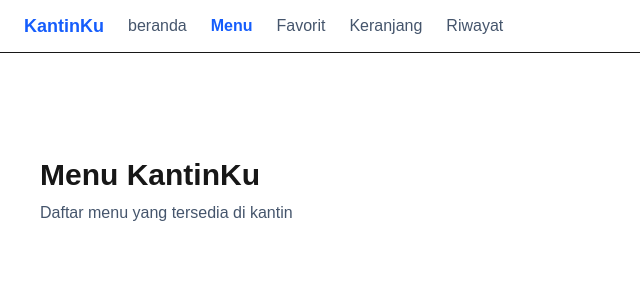
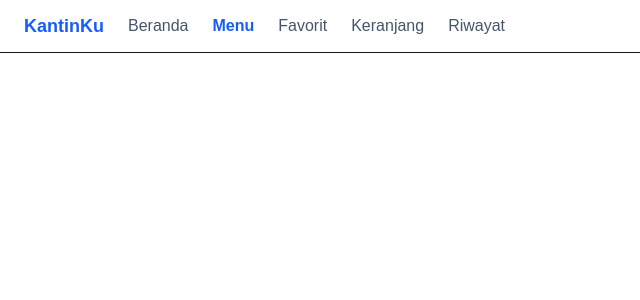
Before and after one commit to habibil1/KantinKu, a Next.js app: page /Menu in a window 1280 px wide. Shown: the top 300 px of the page, without its empty margins (0-640 px from the left). Built offline with nearby package versions, Linux system fonts and the light colour scheme.

Commit message:
Membuat menucard

```diff
--- a/app/Favorit/page.tsx
+++ b/app/Favorit/page.tsx
@@ -1,4 +1,4 @@
-export default function Menu() {
+export default function FavoritPage() {
   return (
     <main className="p-6">
       <h1 className="text-3xl font-bold">Menu Favorit</h1>
--- a/app/Keranjang/page.tsx
+++ b/app/Keranjang/page.tsx
@@ -1,7 +1,7 @@
-export default function Menu() {
+export default function KeranjangPage() {
   return (
     <main className="p-6">
-      <h1 className="text-3xl font-bold">Keranjang Kantinku</h1>
+      <h1 className="text-3xl font-bold">Keranjang KantinKu</h1>
       <p className="text-slate-600 mt-2">Keranjang kantin</p>
     </main>
   );
--- a/app/Menu/page.tsx
+++ b/app/Menu/page.tsx
@@ -1,8 +1,13 @@
-export default function Menu() {
-  return (
-    <main className="p-6">
-      <h1 className="text-3xl font-bold">Menu KantinKu</h1>
-      <p className="text-slate-600 mt-2">Daftar menu yang tersedia di kantin</p>
-    </main>
-  );
+"use client";
+
+import { useState } from "react";
+import MenuCard from "@/components/MenuCard";
+import { Menu } from "@/data/menu";
+
+export default function MenuPage() {
+  const [search, setSearch] = useState("");
+  const [urutan, setUrutan] = useState("Awal");
+  const [kategori, setKategori] = useState("Semua");
+
+  // ... (import dan fungsi MenuPage yang akan dibuat di langkah 3)
 }
--- a/app/Riwayat/page.tsx
+++ b/app/Riwayat/page.tsx
@@ -1,7 +1,7 @@
-export default function Menu() {
+export default function RiwayatPage() {
   return (
     <main className="p-6">
-      <h1 className="text-3xl font-bold">Riwaya Pesanan</h1>
+      <h1 className="text-3xl font-bold">Riwayat Pesanan</h1>
       <p className="text-slate-600 mt-2">Riwayat pesanan kantin</p>
     </main>
   );
--- /dev/null
+++ b/components/MenuCard.tsx
@@ -0,0 +1,22 @@
+import Link from "next/link";
+import { Menu } from "@/data/menu";
+export default function MenuCard({ menu }: { menu: Menu }) {
+  return (
+    <Link
+      href={`/menu/${menu.id}`}
+      className="border rounded-xl p-4 shadow-sm hover:shadow-md transition bg-white block"
+    >
+      <h3 className="font-bold text-lg">{menu.nama}</h3>
+      <p className="text-sm text-gray-500">{menu.kategori}</p>
+      <p className="text-blue-600 font-semibold mt-2">
+        Rp {menu.harga.toLocaleString("id-ID")}
+      </p>
+
+      <p
+        className={`text-sm font-medium mt-1 ${menu.stok === 0 ? "text-red-500" : "text-green-600"}`}
+      >
+        {menu.stok === 0 ? "Habis" : `Stok: ${menu.stok}`}
+      </p>
+    </Link>
+  );
+}
--- a/components/Navbar.tsx
+++ b/components/Navbar.tsx
@@ -3,32 +3,37 @@
 import Link from "next/link";
 import { usePathname } from "next/navigation";
 
-const menu = [
-  { href: "/", teks: "beranda" },
-  { href: "/Menu", teks: "Menu" },
-  { href: "/Favorit", teks: "Favorit" },
-  { href: "/Keranjang", teks: "Keranjang" },
-  { href: "/Riwayat", teks: "Riwayat" },
+const menuItems = [
+  { href: "/", teks: "Beranda" },
+  { href: "/menu", teks: "Menu" },
+  { href: "/favorit", teks: "Favorit" },
+  { href: "/keranjang", teks: "Keranjang" },
+  { href: "/riwayat", teks: "Riwayat" },
 ];
 
 export default function Navbar() {
   const pathname = usePathname();
+
   return (
     <nav className="flex items-center gap-6 border-b bg-white px-6 py-3">
       <span className="text-lg font-bold text-blue-600">KantinKu</span>
-      {menu.map((m) => (
+      {menuItems.map((m) => {
+        const isActive =
+          pathname.toLowerCase() === m.href.toLowerCase();
+        return (
           <Link
             key={m.href}
             href={m.href}
             className={
-            pathname === m.href
+              isActive
                 ? "font-semibold text-blue-600"
                 : "text-slate-600 hover:text-blue-600"
             }
           >
             {m.teks}
           </Link>
-      ))}
+        );
+      })}
     </nav>
   );
 }
--- a/data/menu.ts
+++ b/data/menu.ts
@@ -6,51 +6,54 @@ export type Menu = {
   stok: number;
 };
 
-export const Menu: Menu[] = [
+export const menu: Menu[] = [
   {
     id: 1,
-    nama: "Nasi Goreng spesial",
+    nama: "Nasi Goreng",
     kategori: "Makanan",
-    harga: 12000,
-    stok: 15,
+    harga: 15000,
+    stok: 10,
   },
   {
     id: 2,
-    nama: "Es Teh Manis",
-    kategori: "Minuman",
-    harga: 3000,
-    stok: 40,
+    nama: "Mie Goreng",
+    kategori: "Makanan",
+    harga: 12000,
+    stok: 12,
   },
   {
     id: 3,
-    nama: "Jus Alpukat",
+    nama: "Teh",
     kategori: "Minuman",
-    harga: 5000,
-    stok: 0,
-  },
-  {
-    id: 4,
-    nama: "Pisang Goreng",
-    kategori: "Makanan",
     harga: 5000,
     stok: 20,
   },
   {
+    id: 4,
+    nama: "Kopi",
+    kategori: "Minuman",
+    harga: 7000,
+    stok: 15,
+  },
+  {
     id: 5,
-    nama: "Risol Mayo",
-    kategori: "Makanan",
-    harga: 3000,
-    stok: 3,
+    nama: "esjeruk",
+    kategori: "Minuman",
+    harga: 5000,
+    stok: 15,
   },
   {
     id: 6,
-    nama: "Mie Ayam",
+    nama: "basreng",
     kategori: "Makanan",
-    harga: 10000,
-    stok: 8,
+    harga: 8000,
+    stok: 15,
   },
 ];
 
+// Alias untuk fleksibilitas import
+export const Menu = menu;
+
 export function rupiah(n: number) {
-  return "rp " + n.toLocaleString("id-ID");
+  return "Rp " + n.toLocaleString("id-ID");
 }
--- a/package.json
+++ b/package.json
@@ -6,7 +6,8 @@
     "dev": "next dev",
     "build": "next build",
     "start": "next start",
-    "lint": "eslint"
+    "lint": "eslint",
+    "postinstall": "node -e \"const fs=require('fs'),path=require('path');const s=path.join('node_modules','lightningcss-win32-x64-msvc','lightningcss.win32-x64-msvc.node'),d=path.join('node_modules','lightningcss','lightningcss.win32-x64-msvc.node');if(fs.existsSync(s)&&!fs.existsSync(d)){fs.copyFileSync(s,d);}\""
   },
   "dependencies": {
     "lightningcss": "^1.33.0",
```
Lines whose indentation alone changed are shown as unchanged.
